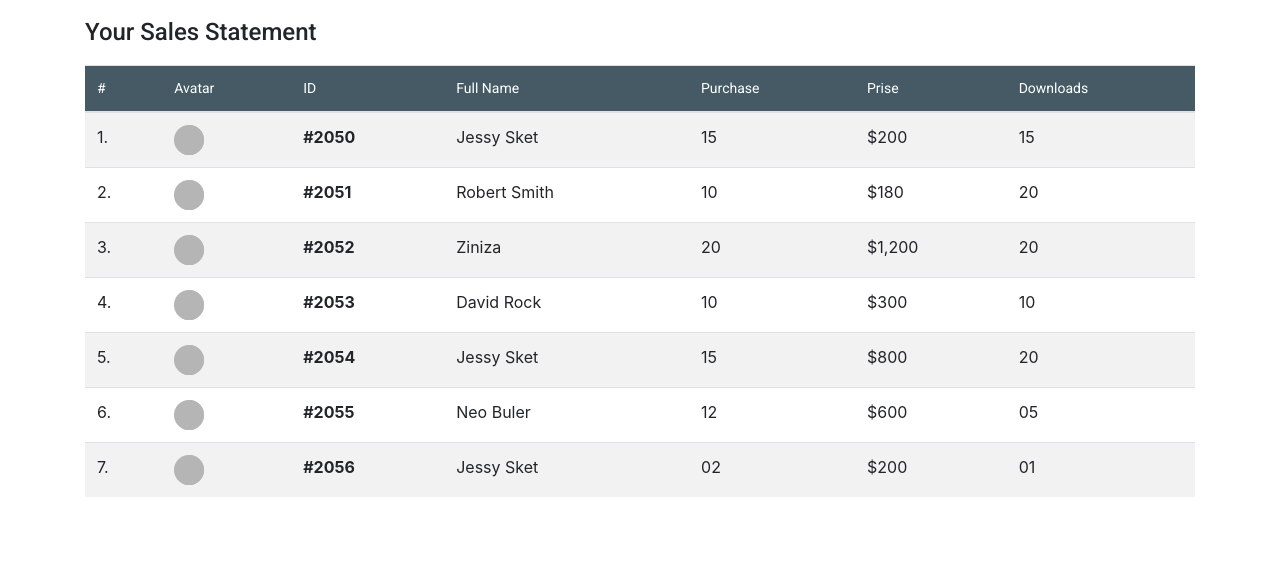
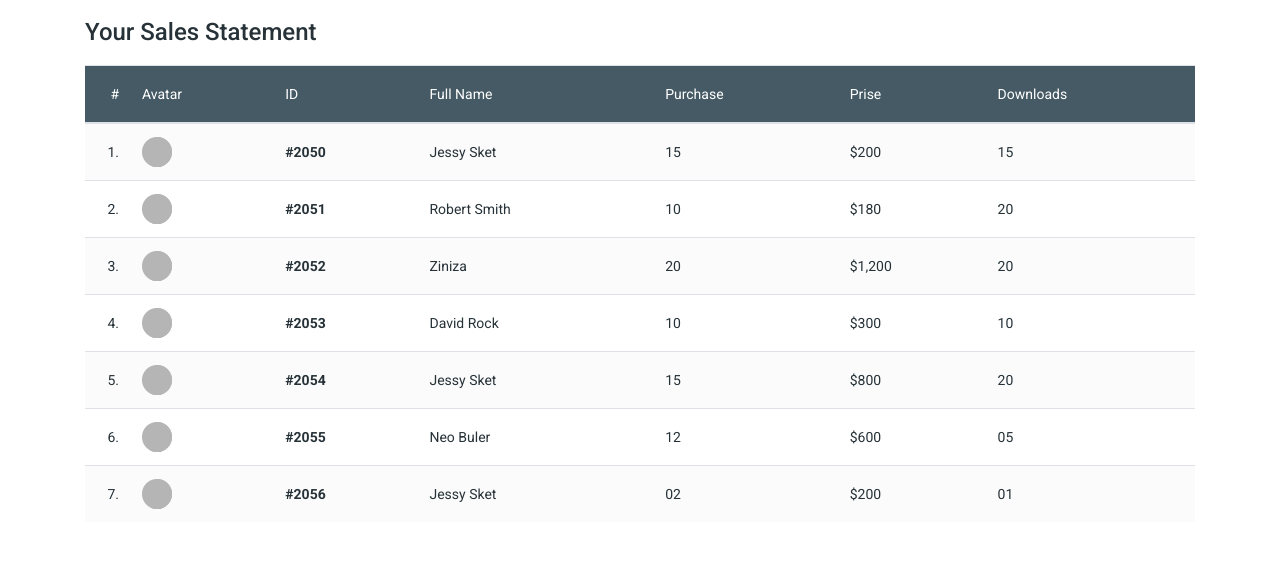
Before and after one commit to DarksomeV/theme-magazine, a website: page app/your-sales-statement.html in a window 1280 px wide. Shown: the top 584 px of the page. Drawn offline with nearby package versions, Linux system fonts and the light colour scheme.

Commit message:
виправлені Ðдоданв куÑreset до файлів, підігнав до мÐтаблицю до макету

```diff
--- a/app/css/components/breadcrumb.components.css
+++ b/app/css/components/breadcrumb.components.css
@@ -1,7 +1,7 @@
 .breadcrumb{
     font-family: Roboto;
     font-size: 15px;
-    font-weight: 500;
+    font-weight: 400;
     color: #b0bec5;
     display: -webkit-box;
     display: -ms-flexbox;
--- a/app/css/components/tag-list.components.css
+++ b/app/css/components/tag-list.components.css
@@ -6,13 +6,12 @@
     text-align: center;
 }
 .tag-list-item{
-    display: inline-block;
+    display: inline-table;
     font-family: Roboto;
     font-size: 14px;
     color: #000;
     background-color: #fff;
-    height:35px;
-    padding:7px 22px;
+    padding:11px 22px;
 }
 .tag-list .active{
     background-color: #da6e63;
--- a/app/css/components/your-sales-statement.components.css
+++ b/app/css/components/your-sales-statement.components.css
@@ -15,6 +15,9 @@
     font-size: 14px;
     font-weight: 300 !important;
 }
+.table-striped tbody tr:nth-of-type(odd){
+    background-color: #fbfbfb;
+}
 .table .id{
     font-weight: 700;
 }
@@ -31,4 +34,13 @@
 }
 th{
     font-weight: 400;
+    line-height: 32px;
 }
+.table td, .table th{
+    vertical-align: middle;
+}
+.table th.position-count{
+    width: 45px;
+    text-align: right;
+    padding: .75rem 11px;
+}
--- a/app/your-sales-statement.html
+++ b/app/your-sales-statement.html
@@ -10,8 +10,9 @@
     <link rel="stylesheet" href="css/components/your-sales-statement.components.css">
     <!-- Roboto Style-->
     <link href="https://fonts.googleapis.com/css?family=Roboto:400,500,700" rel="stylesheet">
+    <!-- Resets-->
+    <link rel="stylesheet" href="css/reset.css">
     <title> breadcrumbs</title>
-
 </head>
 <body>
     <section class="your-sales-statement">
@@ -21,8 +22,11 @@
                     <span>Your Sales Statement</span>
                 </div>
                 <!--/ title-->
-                <div class="calendar">
-
+                <div class="date-filter">
+                    <!--<form>-->
+                            <!--<input type="date" name="calendar" value="datetime-local">-->
+                            <!--<input type="submit" value="Find">-->
+                    <!--</form>-->
                 </div>
                 <!--/ calendar-->
             </div>
@@ -30,7 +34,7 @@
             <table class="table table-striped">
                 <thead>
                     <tr>
-                        <th>#</th>
+                        <th class="position-count">#</th>
                         <th>Avatar</th>
                         <th>ID</th>
                         <th>Full Name</th>
@@ -43,7 +47,7 @@
                 <!--/ thead-->
                 <tbody>
                     <tr>
-                        <th scope="row">1.</th>
+                        <th scope="row" class="position-count">1.</th>
                         <td><img src="img/table-user-avatar.png" alt=""></td>
                         <td class="id">#2050</td>
                         <td>Jessy Sket</td>
@@ -53,7 +57,7 @@
                     </tr>
                     <!--/ -->
                     <tr>
-                        <th scope="row">2.</th>
+                        <th scope="row" class="position-count">2.</th>
                         <td><img src="img/table-user-avatar.png" alt=""></td>
                         <td class="id">#2051</td>
                         <td>Robert Smith</td>
@@ -63,7 +67,7 @@
                     </tr>
                     <!--/ -->
                     <tr>
-                        <th scope="row">3.</th>
+                        <th scope="row" class="position-count">3.</th>
                         <td><img src="img/table-user-avatar.png" alt=""></td>
                         <td class="id">#2052</td>
                         <td>Ziniza</td>
@@ -73,7 +77,7 @@
                     </tr>
                     <!--/ -->
                     <tr>
-                        <th scope="row">4.</th>
+                        <th scope="row" class="position-count">4.</th>
                         <td><img src="img/table-user-avatar.png" alt=""></td>
                         <td class="id">#2053</td>
                         <td>David Rock</td>
@@ -83,7 +87,7 @@
                     </tr>
                     <!--/ -->
                     <tr>
-                        <th scope="row">5.</th>
+                        <th scope="row" class="position-count">5.</th>
                         <td><img src="img/table-user-avatar.png" alt=""></td>
                         <td class="id">#2054</td>
                         <td>Jessy Sket</td>
@@ -93,7 +97,7 @@
                     </tr>
                     <!--/ -->
                     <tr>
-                        <th scope="row">6.</th>
+                        <th scope="row" class="position-count">6.</th>
                         <td><img src="img/table-user-avatar.png" alt=""></td>
                         <td class="id">#2055</td>
                         <td>Neo Buler</td>
@@ -103,7 +107,7 @@
                     </tr>
                     <!--/ -->
                     <tr>
-                        <th scope="row">7.</th>
+                        <th scope="row" class="position-count">7.</th>
                         <td><img src="img/table-user-avatar.png" alt=""></td>
                         <td class="id">#2056</td>
                         <td>Jessy Sket</td>
--- a/source/css/components/breadcrumb.components.css
+++ b/source/css/components/breadcrumb.components.css
@@ -1,7 +1,7 @@
 .breadcrumb{
     font-family: Roboto;
     font-size: 15px;
-    font-weight: 500;
+    font-weight: 400;
     color: #b0bec5;
     display: flex;
     flex-wrap: wrap;
--- a/source/css/components/tag-list.components.css
+++ b/source/css/components/tag-list.components.css
@@ -6,13 +6,12 @@
     text-align: center;
 }
 .tag-list-item{
-    display: inline-block;
+    display: inline-table;
     font-family: Roboto;
     font-size: 14px;
     color: #000;
     background-color: #fff;
-    height:35px;
-    padding:7px 22px;
+    padding:11px 22px;
 }
 .tag-list .active{
     background-color: #da6e63;
--- a/source/css/components/your-sales-statement.components.css
+++ b/source/css/components/your-sales-statement.components.css
@@ -15,6 +15,9 @@
     font-size: 14px;
     font-weight: 300 !important;
 }
+.table-striped tbody tr:nth-of-type(odd){
+    background-color: #fbfbfb;
+}
 .table .id{
     font-weight: 700;
 }
@@ -31,4 +34,13 @@
 }
 th{
     font-weight: 400;
+    line-height: 32px;
 }
+.table td, .table th{
+    vertical-align: middle;
+}
+.table th.position-count{
+    width: 45px;
+    text-align: right;
+    padding: .75rem 11px;
+}
```
Also changed, not shown: app/breadcrumbs.html (+2 -1 lines), app/tag-list.html (+2 -0 lines).
